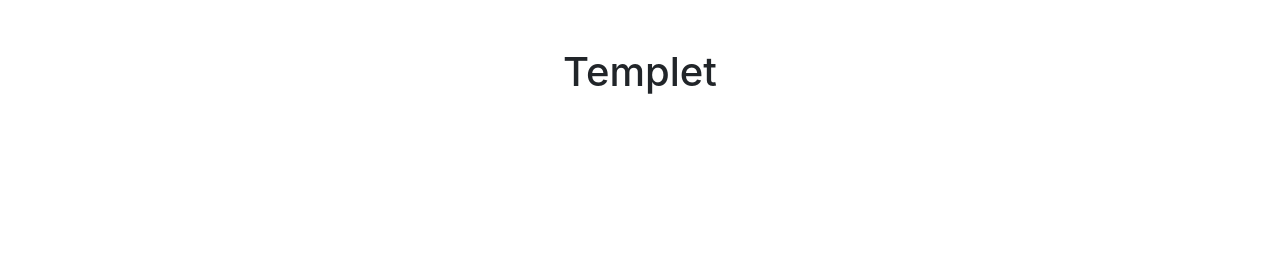
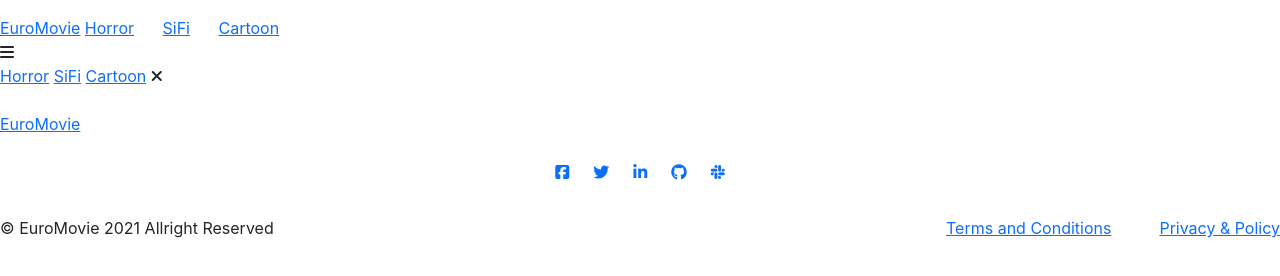
Before and after one commit to Mhdez221993/TV-APP, a website built with webpack: page index.html in a window 1280 px wide. Built offline with nearby package versions, Linux system fonts and the light colour scheme.

Commit message:
Add html content

```diff
--- a/index.html
+++ b/index.html
@@ -5,13 +5,49 @@
     <meta http-equiv="X-UA-Compatible" content="IE=edge">
     <meta name="viewport" content="width=device-width, initial-scale=1.0">
     <link rel="stylesheet" href="https://cdnjs.cloudflare.com/ajax/libs/font-awesome/5.15.3/css/all.min.css" integrity="sha512-iBBXm8fW90+nuLcSKlbmrPcLa0OT92xO1BIsZ+ywDWZCvqsWgccV3gFoRBv0z+8dLJgyAHIhR35VZc2oM/gI1w==" crossorigin="anonymous" referrerpolicy="no-referrer" />
+    <script src="https://use.fontawesome.com/f8a3ee0e31.js"></script>
     <link href="https://cdn.jsdelivr.net/npm/bootstrap@5.0.2/dist/css/bootstrap.min.css" rel="stylesheet" integrity="sha384-EVSTQN3/azprG1Anm3QDgpJLIm9Nao0Yz1ztcQTwFspd3yD65VohhpuuCOmLASjC" crossorigin="anonymous">
-    <title>Templet</title>
+    <title>EuroMovie</title>
 </head>
-<body>
-    <h1 class="text-center pt-5">Templet</h1>
-
-
+<body class="background" id="body">
+    <div id="model"></div>
+    <header class="py-3">
+        <nav class="desktop-nav">
+            <a class="nav-btn me-auto brand" href="./404.html">EuroMovie</a>
+            <a class="nav-btn top-nav me-4" href="./index.html">Horror</a>
+            <a class="nav-btn top-nav me-4" href="./about.html">SiFi</a>
+            <a class="nav-btn top-nav me-4" href="./courses.html">Cartoon</a>
+        </nav>
+        <nav class="mobile-nav">
+            <i id="burger" class="fa fa-bars humburger" onclick="displyMobileMenu()"></i>
+        </nav>
+        <div id="humburger-nav" class="position-relative">
+            <a class="mobile-menu nav-btn top-nav" href="./index.html">Horror</a>
+            <a class="mobile-menu nav-btn top-nav" href="./about.html">SiFi</a>
+            <a class="mobile-menu nav-btn top-nav" href="./courses.html">Cartoon</a>
+            <i id="close" class="fa fa-times" onclick="menuBack()"></i>
+        </div>
+    </header>
+    <main>
+        <div class="sect-2" id="movies-wrapper">
+            <div class="main-programs"></div>
+        </div>
+    </main>
+    <footer class="py-2">
+        <a class="nav-btn me-auto brand" href="./index.html">EuroMovie</a>
+        <nav class="nav-icons d-flex flex-wrap py-4 justify-content-md-center">
+            <a class="nav-btn me-4" href="https://www.facebook.com/moises.hernandezcoronado" rel="noopener noreferrer" target="_blank"><i class="fa fa-facebook-square"></i></a>
+            <a class="nav-btn me-4" href="https://twitter.com/MoisesH42060050" rel="noopener noreferrer" target="_blank"><i class="fa fa-twitter"></i></a>
+            <a class="nav-btn me-4" href="https://www.linkedin.com/in/moises-hernandez-9bbb17145/" rel="noopener noreferrer" target="_blank"><i class="fa fa-linkedin"></i></a>
+            <a class="nav-btn me-4" href="https://github.com/Mhdez221993" rel="noopener noreferrer" target="_blank"><i class="fa fa-github"></i></a>
+            <a class="nav-btn" href="https://app.slack.com/client/T47CT8XPG/learning-slack" rel="noopener noreferrer" target="_blank"><i class="fa fa-slack"></i></a>
+        </nav>
+        <nav class="copyright-nav d-flex flex-wrap py-2">
+            <span class="me-auto nav-btn loto">© EuroMovie 2021 Allright Reserved</span>
+            <a class="me-5 a-end nav-btn top-nav" href="#">Terms and Conditions</a>
+            <a class="nav-btn top-nav" href="#">Privacy & Policy</a>
+        </nav>
+    </footer>
     <script src="./src/index.js"></script>
 </body>
 </html>
```
